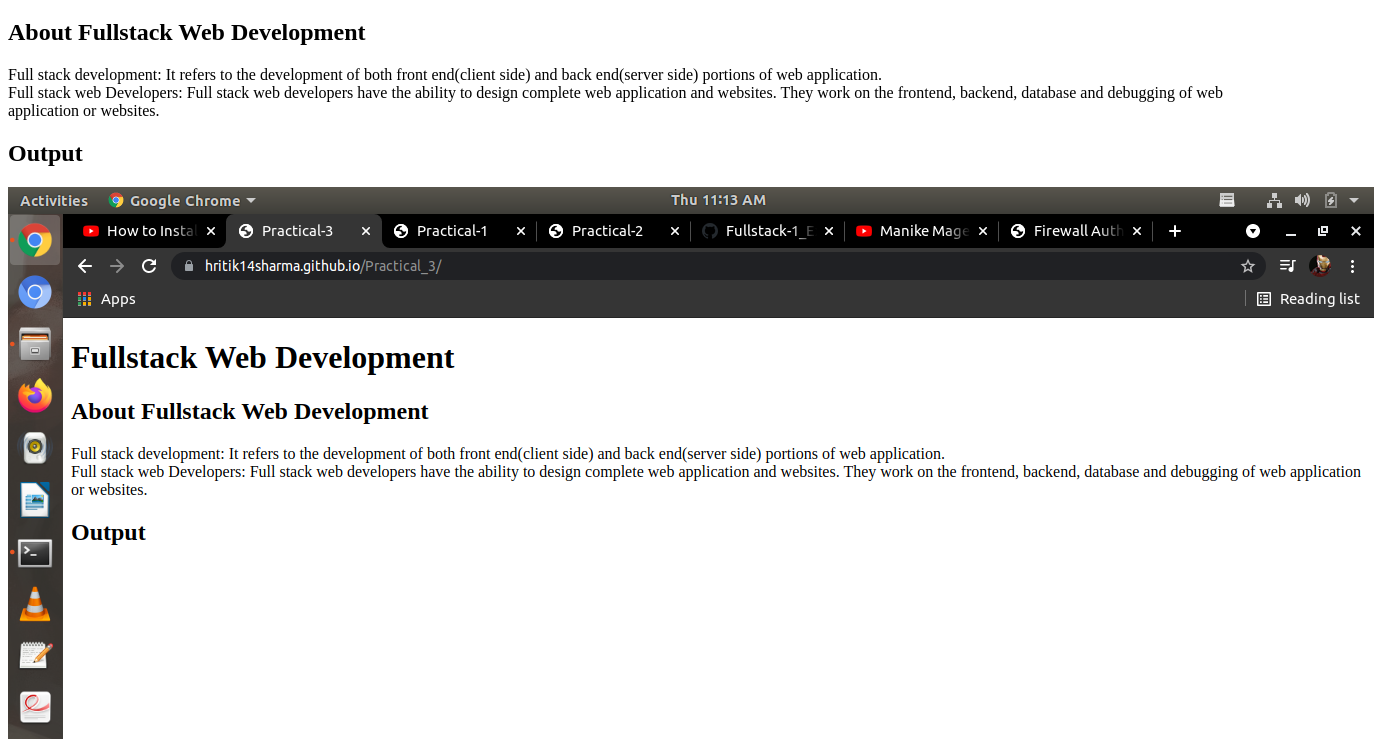
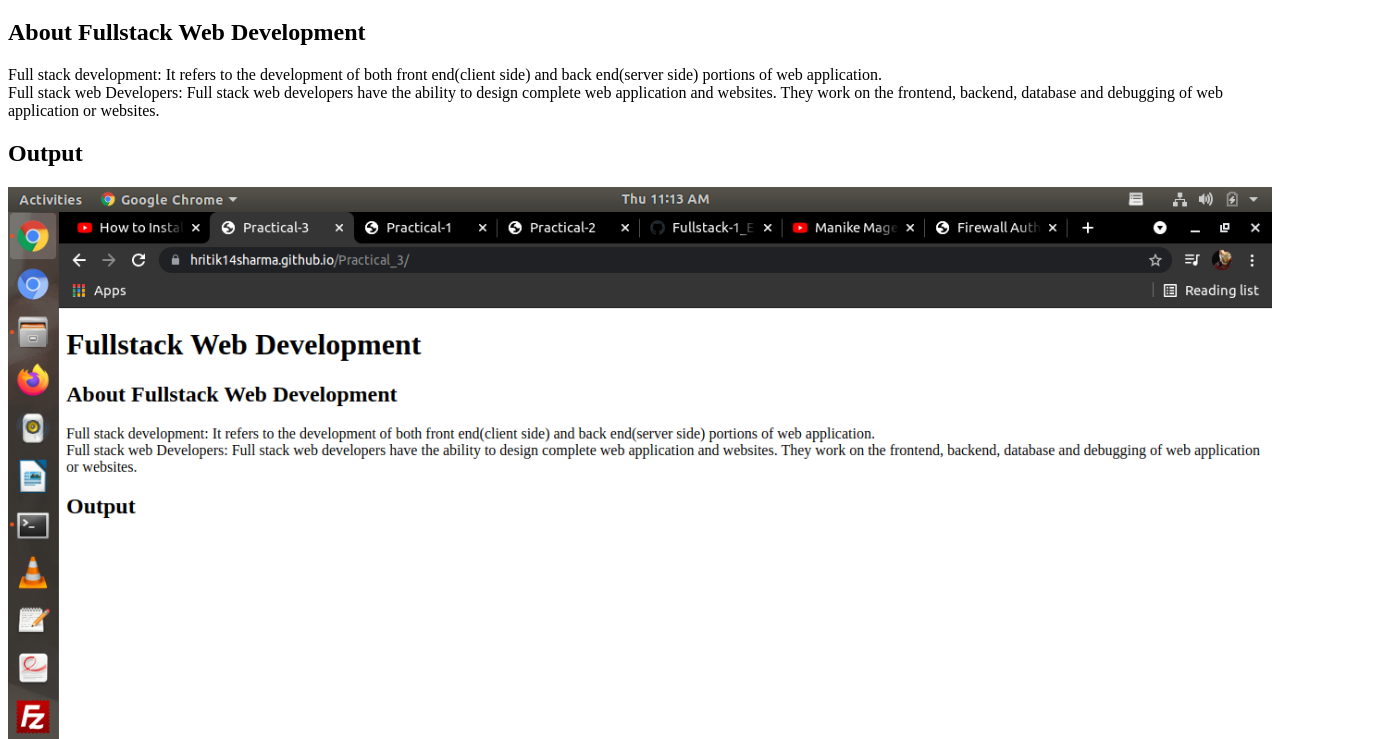
Before and after one commit to hritik14sharma/Practical_3, a plain HTML site: page index.html in a window 1280 px wide. Shown: the part 61-800 px from the top of the page, 1374 px wide, since content can reach past the window. Drawn offline with Linux system fonts and the light colour scheme.

Commit message:
size of image

```diff
--- a/index.html
+++ b/index.html
@@ -16,7 +16,7 @@
     <p>Full stack development: It refers to the development of both front end(client side) and back end(server side) portions of web application.<br>Full stack web Developers: Full stack web developers have the ability to design complete web application
         and websites. They work on the frontend, backend, database and debugging of web application or websites.</p>
     <h2>Output</h2>
-    <img src="./practical_3.png">
+    <img src="./practical_3.png" width=100%>
 </body>
 
 </html>
```
